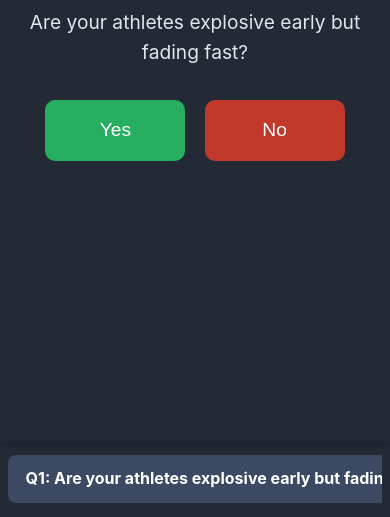
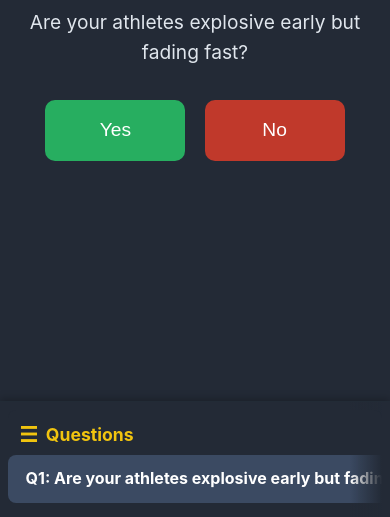
Before and after one commit to NDominator/BYOA-DB-Hammer-DT, a plain HTML site: page index.html in a window 390 px wide. Shown: the part 327-844 px from the top of the page. Drawn offline with Linux system fonts and the light colour scheme.

Commit message:
Mobile UX: main question first, nav menu at bottom, scroll indicator, clearer menu label

```diff
--- a/index.html
+++ b/index.html
@@ -8,10 +8,6 @@
 </head>
 <body>
     <div class="layout">
-        <nav id="question-nav" class="nav-menu">
-            <h2>Questions</h2>
-            <ul id="question-list"></ul>
-        </nav>
         <div class="container">
             <h1>DB Hammer Coaching Decision Tree</h1>
             <div id="question-container">
@@ -31,6 +27,14 @@
                 <button id="restart-btn" class="btn">Start Over</button>
             </div>
         </div>
+        <nav id="question-nav" class="nav-menu">
+            <div class="mobile-menu-label">
+                <span class="menu-icon">☰</span> Questions
+            </div>
+            <h2>Questions</h2>
+            <ul id="question-list"></ul>
+            <div class="menu-fade"></div>
+        </nav>
     </div>
     <script src="script.js"></script>
 </body>
--- a/styles.css
+++ b/styles.css
@@ -258,3 +258,40 @@ h2, h3 {
         min-width: 150px;
     }
 }
+
+.mobile-menu-label {
+    display: flex;
+    align-items: center;
+    font-size: 1.1rem;
+    font-weight: bold;
+    color: #f1c40f;
+    padding: 0.5rem 0.7rem 0.2rem 0.7rem;
+    background: #232a36;
+    border-top-left-radius: 8px;
+    border-top-right-radius: 8px;
+    position: relative;
+    z-index: 2;
+}
+.menu-icon {
+    font-size: 1.3rem;
+    margin-right: 0.5rem;
+}
+.menu-fade {
+    position: absolute;
+    right: 0;
+    top: 0;
+    width: 40px;
+    height: 100%;
+    pointer-events: none;
+    background: linear-gradient(to right, rgba(35,42,54,0), #232a36 80%);
+    z-index: 1;
+    display: block;
+}
+@media (min-width: 768px) {
+    .mobile-menu-label {
+        display: none;
+    }
+    .menu-fade {
+        display: none;
+    }
+}
```
